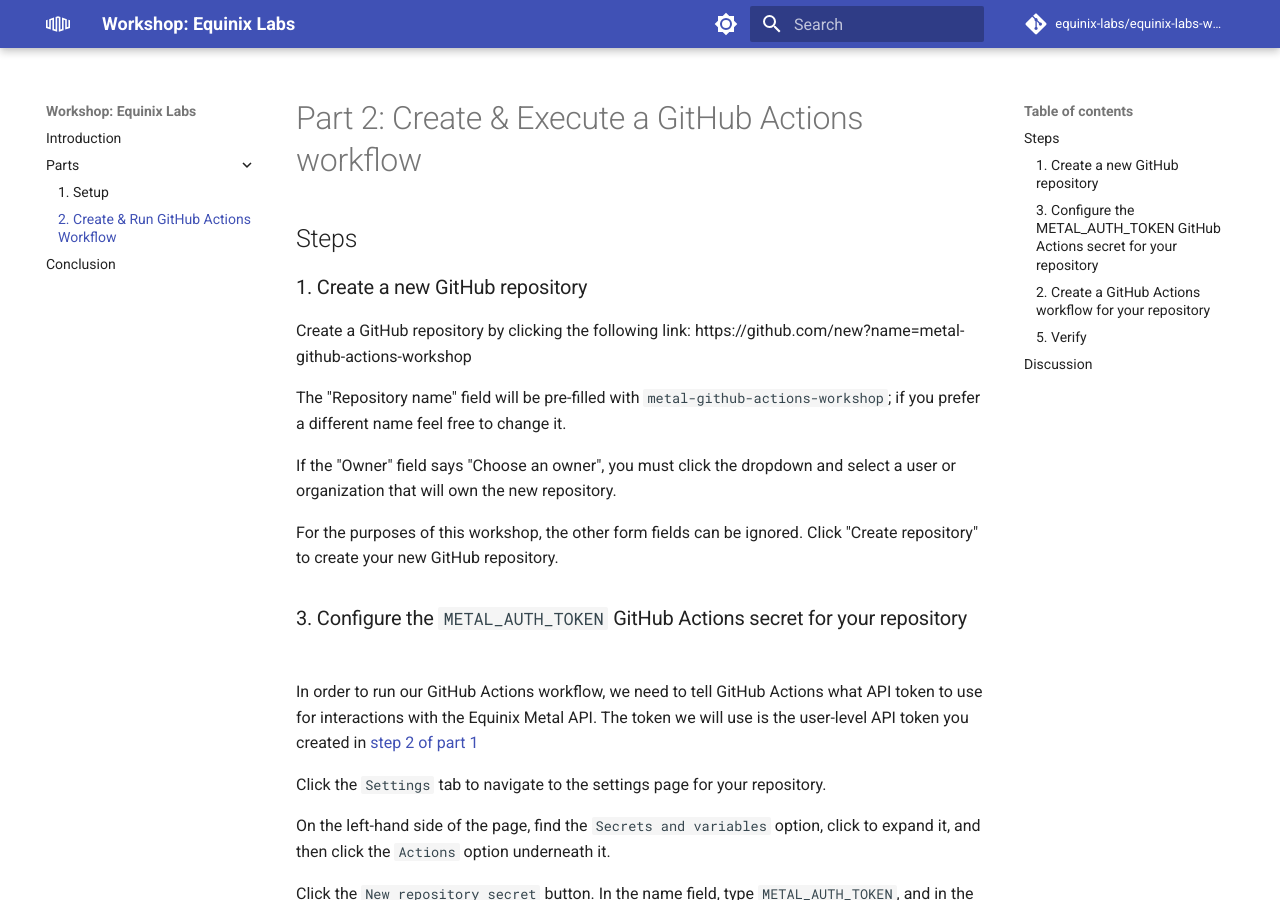
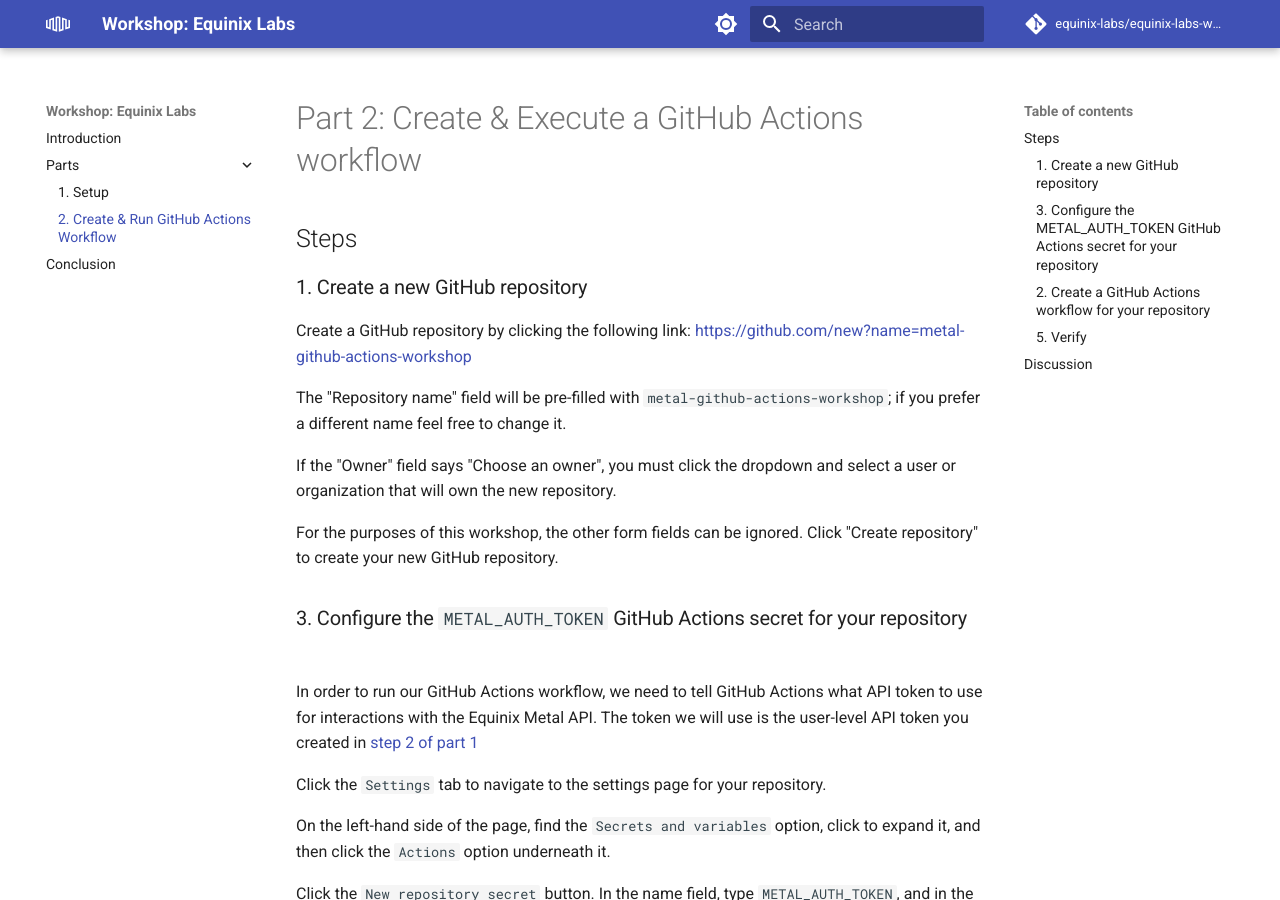
Before and after one commit to equinix-labs/metal-github-actions-workshop, an MkDocs documentation site: the page built from docs/parts/part2.md, in a window 1280 px wide and 900 px high. Built offline with MkDocs 1.6.1 and Material for MkDocs 9.7.7, drawn with Linux system fonts in a browser that asks for light colours; comment, search, counter and statistics services are not loaded.

```diff
--- a/docs/parts/part2.md
+++ b/docs/parts/part2.md
@@ -5,7 +5,7 @@
 
 ### 1. Create a new GitHub repository
 
-Create a GitHub repository by clicking the following link: https://github.com/new?name=metal-github-actions-workshop
+Create a GitHub repository by clicking the following link: <https://github.com/new?name=metal-github-actions-workshop>
 
 The "Repository name" field will be pre-filled with `metal-github-actions-workshop`; if you prefer a different name feel free to change it.
 
```
